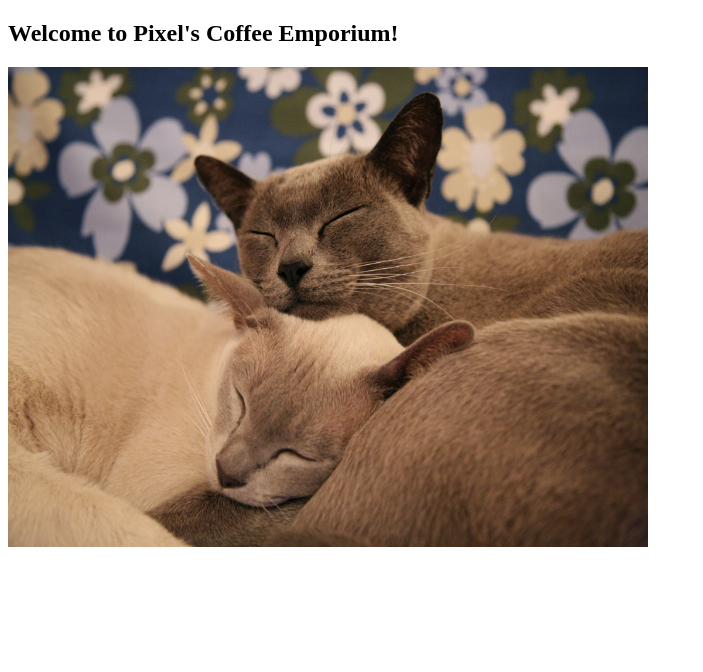
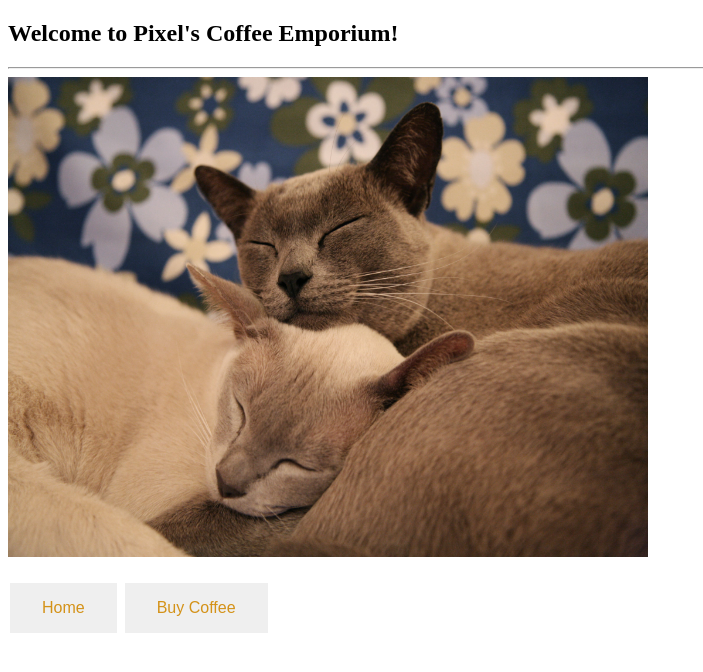
Before and after one commit to DumitruTudor/Pixel-s-Coffee-Emporium-, a plain HTML site: page public/index.html in a window 1280 px wide. Shown: the whole page, without its empty margins (0-703 px from the left). Drawn offline with Linux system fonts and the light colour scheme.

Commit message:
added buttons to homepage and created basic structure of buying coffee

```diff
--- a/public/index.html
+++ b/public/index.html
@@ -1,11 +1,53 @@
 <!DOCTYPE html>
 <html lang="en">
     <head>
-        <title>Hello</title>
+        <title>Pixel's Coffee Emporium</title>
+        <style>
+        .button1
+        {
+            border: none;
+            color: rgb(212, 146, 24);
+            padding: 16px 32px;
+            text-align: center;
+            text-decoration: none;
+            display: inline-block;
+            font-size: 16px;
+            margin: 4px 2px;
+            transition-duration: 0.4s;
+            cursor: pointer;
+        }
+        .button1:hover
+        {
+            background-color: #4CAF50;
+            color: rgb(212, 146, 24);
+        }
+        .button2
+        {
+            border: none;
+            color: rgb(212, 146, 24);
+            padding: 16px 32px;
+            text-align: center;
+            text-decoration: none;
+            display: inline-block;
+            font-size: 16px;
+            margin: 4px 2px;
+            transition-duration: 0.4s;
+            cursor: pointer;
+        }
+        .button2:hover
+        {
+            background-color: #4CAF50;
+            color: rgb(212, 146, 24);
+        }
+        </style>
     </head>
-
     <body>
         <h2>Welcome to Pixel's Coffee Emporium!</h2>
+        <hr>
         <img src = "images/pixel_the_cat.jpeg" width="640" height="480">
+        <br><br>
+        <button onclick="location.href='index.html'" class="button button1">Home</button>
+        <button onclick="location.href='buy_coffee.html'" class="button button2">Buy Coffee</button>
+
     </body>
 </html>
```
Also changed, not shown: public/buy_coffee.html (added, +15 -0 lines).
